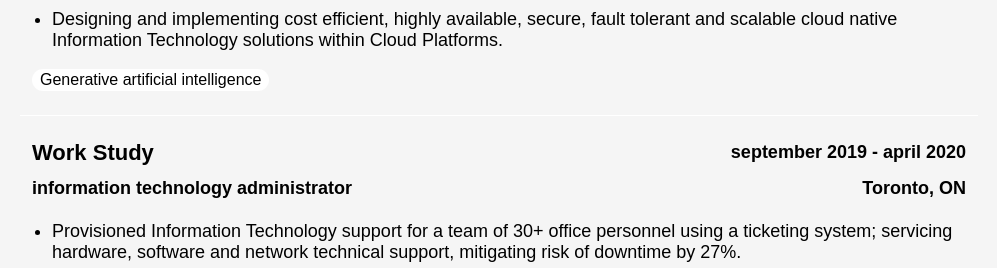
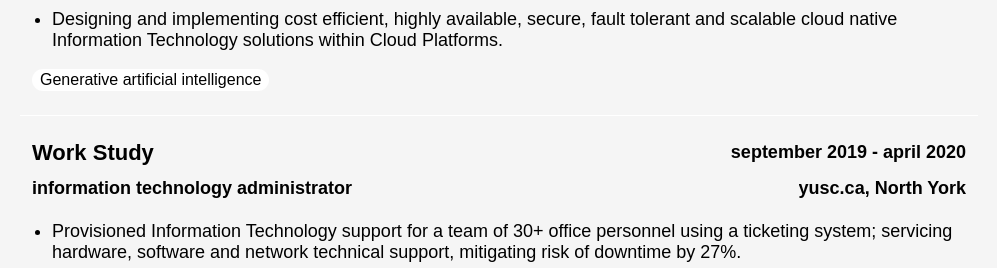
Before and after one commit to ngoiyaeric/ngoiyaeric.github.io, a Next.js app: page / in a window 1280 px wide. Shown: the part 3962-4230 px from the top of the page, without its empty margins (171-1168 px from the left). Built offline with nearby package versions, Linux system fonts and the light colour scheme; a web font is replaced by a local one.

Commit message:
Add yusc as the workplace for the work study

```diff
--- a/components/home/experience/Experience.tsx
+++ b/components/home/experience/Experience.tsx
@@ -29,7 +29,7 @@ const experience = [
     title: "Work Study",
     position: "information technology administrator",
     time: "september 2019 - april 2020",
-    location: "Toronto, ON",
+    location: "yusc.ca, North York",
     description: `Provisioned Information Technology support for a team of 30+ office personnel using a ticketing system; servicing hardware, software and network technical support, mitigating risk of downtime by 27%.
     Collaborated in a cross-functional team to ship new features for the company website.
     Registered new workstation users onto the company network ensuring the right credentials and permissions are provisioned for each user.
```
